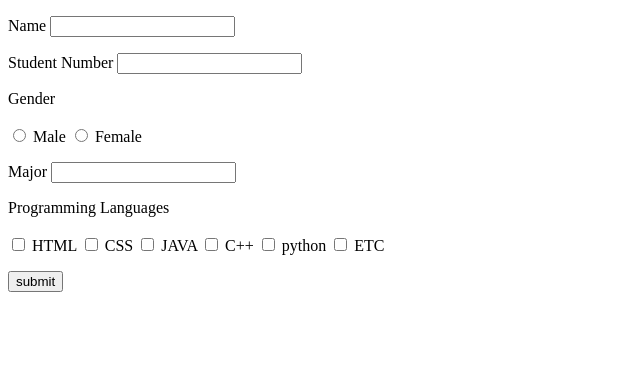
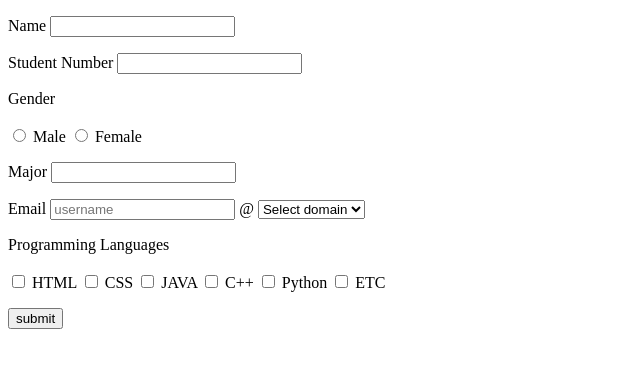
Before and after one commit to CSID-DGU/2024-2-OSSPrac-azaping-01, a Flask app: template flask1/templates/input.html in a window 1280 px wide. Shown: the top 368 px of the page, without its empty margins (0-640 px from the left). Run offline with Flask 3, Linux system fonts and the light colour scheme; the template is opened without the code that fills it, so the values that code supplies are empty.

Commit message:
과제1 email 추가

```diff
--- a/flask1/templates/input.html
+++ b/flask1/templates/input.html
@@ -2,22 +2,37 @@
 <html lang="en">
 <body>
     <form action="/result" method="POST">
-        <p>Name <input type='text' name='name'></p>
-        <p>Student Number <input type='text' id='StudentNumber' name='StudentNumber' /></p>
-        <p>
-            Gender <br><br>
-            <input type="radio" name="gender" value="Male"> Male
-            <input type="radio" name="gender" value="Female"> Female </p>
-        <p>Major <input type='text' id='Major' name='Major' /></p>
+        <p>Name <input type="text" name="name" required></p>
+        <p>Student Number <input type="text" id="StudentNumber" name="StudentNumber" required /></p>
+
+        <p>Gender <br><br>
+            <input type="radio" name="gender" value="Male" required> Male
+            <input type="radio" name="gender" value="Female"> Female
+        </p>
+
+        <p>Major <input type="text" id="Major" name="Major" required /></p>
+
+        <p>Email
+            <input type="text" name="email_id" placeholder="username" required> @
+            <select name="email_domain" required>
+                <option value="">Select domain</option>
+                <option value="gmail.com">gmail.com</option>
+                <option value="naver.com">naver.com</option>
+                <option value="dgu.ac.kr">dgu.ac.kr</option>
+                <option value="daum.com">daum.com</option>
+            </select>
+        </p>
+
         <p>Programming Languages <br><br>
-                <input type="checkbox" name="languages" value="html"> HTML
-                <input type="checkbox" name="languages" value="css"> CSS
-                <input type="checkbox" name="languages" value="java"> JAVA
-                <input type="checkbox" name="languages" value="cpp"> C++
-                <input type="checkbox" name="languages" value="python"> python
-                <input type="checkbox" name="languages" value="ETC"> ETC
+            <input type="checkbox" name="languages" value="html"> HTML
+            <input type="checkbox" name="languages" value="css"> CSS
+            <input type="checkbox" name="languages" value="java"> JAVA
+            <input type="checkbox" name="languages" value="cpp"> C++
+            <input type="checkbox" name="languages" value="python"> Python
+            <input type="checkbox" name="languages" value="ETC"> ETC
         </p>
-        <button type='submit' name='submit' value='submit'>submit</button>
+
+        <button type="submit" name="submit" value="submit">submit</button>
     </form>
 </body>
 </html>
```
Also changed, not shown: flask1/ex3.py (+15 -8 lines).
